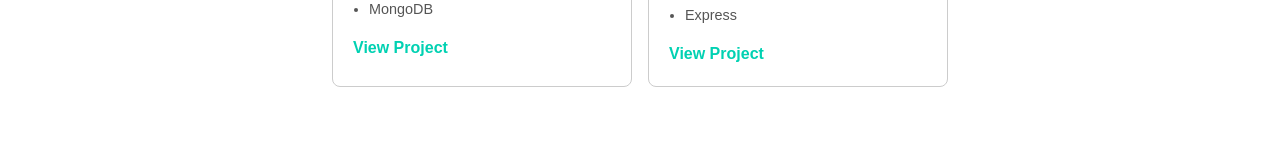
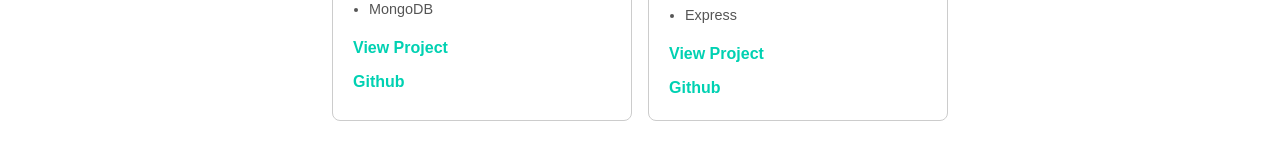
Before and after one commit to mrrobot1795/my-portfolio, a Next.js app: page /projects in a window 1280 px wide. Shown: the part 540-700 px from the top of the page. Built offline with nearby package versions, Linux system fonts and the light colour scheme.

Commit message:
Added github link

```diff
--- a/app/projects/page.tsx
+++ b/app/projects/page.tsx
@@ -10,12 +10,14 @@ const projects = [
     description: "A tarot card reading app",
     link: "#",
     image: "/images/tarot-card-app.png",
+    github: "#",
     technologies: ["React", "Node.js", "Express", "MongoDB"],
   },
   {
     title: "My Portfolio",
     description: "A portfolio which showcases my projects",
     link: "https://shashidhar-web.vercel.app",
+    github: "https://github.com/mrrobot1795/my-portfolio",
     image: "/images/project-portfolio.png",
     technologies: [
       "Next.js",
@@ -79,8 +81,13 @@ export default function ProjectsPage() {
                 ))}
               </ul>
             </div>
-            <a href={project.link} target="_blank" rel="noreferrer">
-              View Project
+            <div>
+              <a href={project.link} target="_blank" rel="noreferrer">
+                View Project
+              </a>
+            </div>
+            <a href={project.github} target="_blank" rel="noreferrer">
+              Github
             </a>
           </motion.div>
         ))}
```
